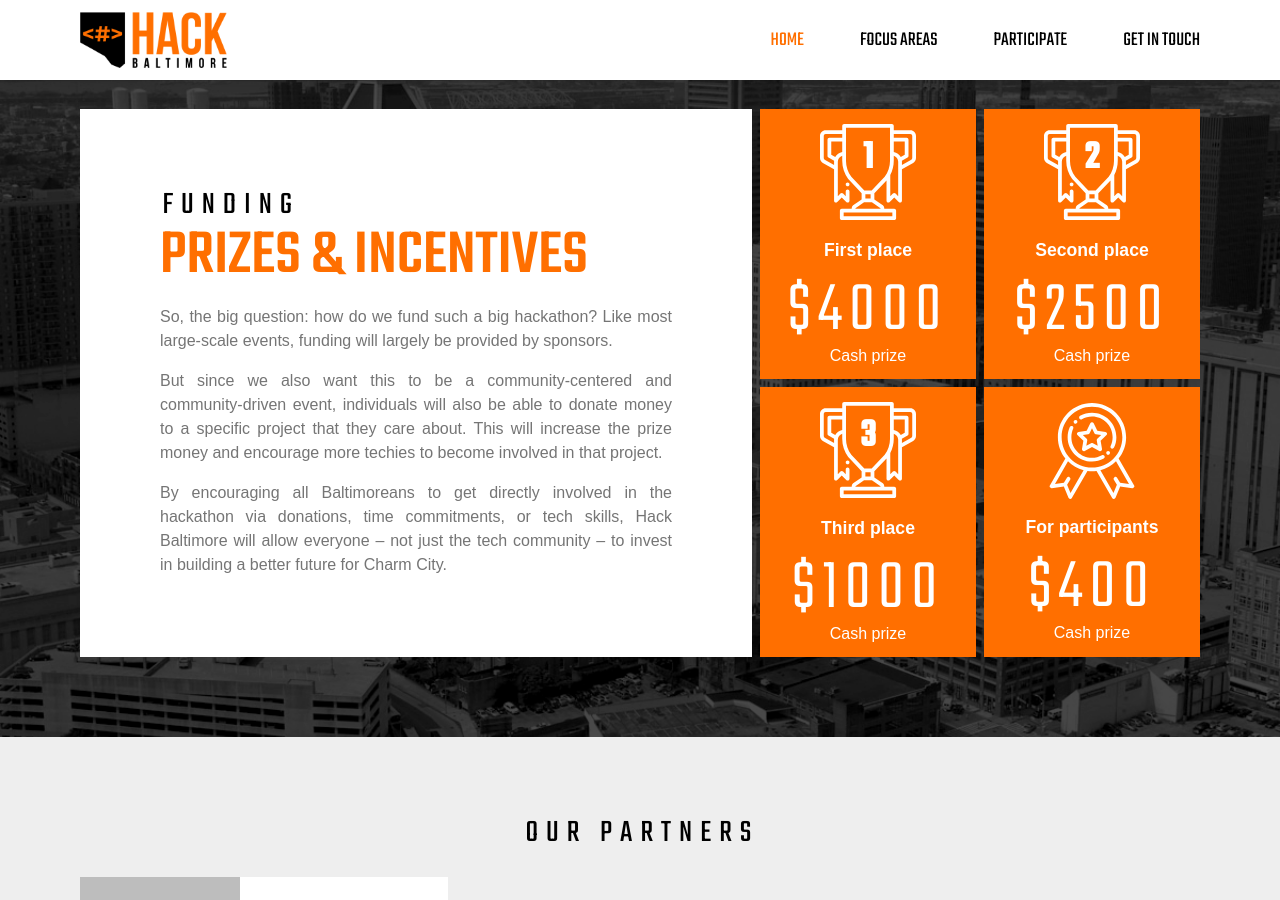
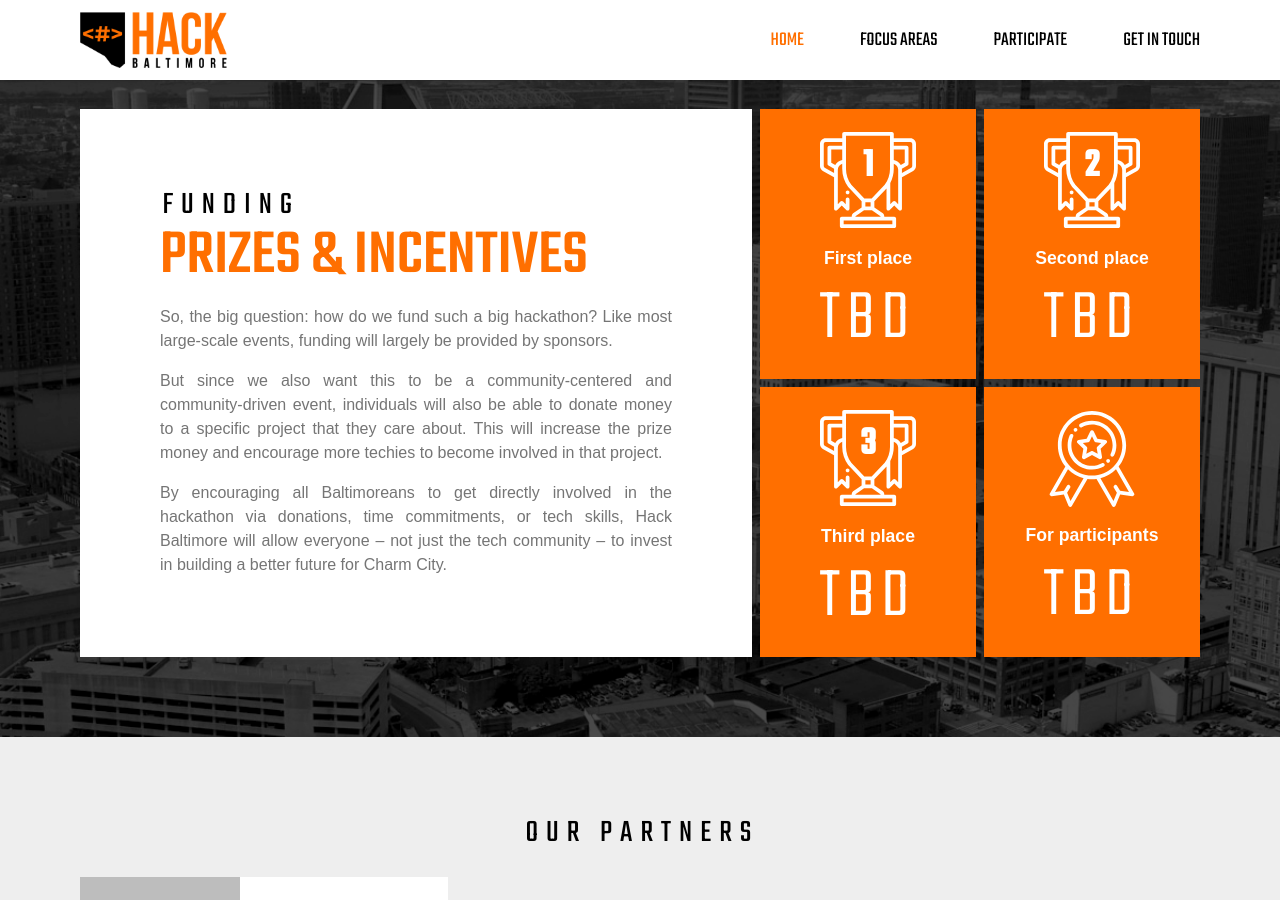
Before and after one commit to BaltimoreCity/HackBaltimore, a Jekyll site: the page built from participate.html, in a window 1280 px wide and 900 px high, scrolled down 915 px. Built offline with Jekyll 4.4.1, drawn with Linux system fonts in a browser that asks for light colours; nearby versions of some CDN libraries; some web fonts are replaced; comment, search, counter and statistics services are not loaded.

Commit message:
Fixed prize amounts to tbd

```diff
--- a/participate.html
+++ b/participate.html
@@ -90,8 +90,8 @@ title: Participate
           <div class="participate-funding__info_number">1</div>
         </div>
         <h4 class="participate-funding__info_h4">First place</h4>
-        <h5 class="participate-funding__info_h5">$4000</h5>
-        <p class="participate-funding__info_p">Cash prize</p>
+        <h5 class="participate-funding__info_h5">TBD</h5>
+        <!-- <p class="participate-funding__info_p">Cash prize</p> -->
       </li>
       <li class="participate-funding__info_item">
         <div class="participate-funding__info_image">
@@ -101,8 +101,8 @@ title: Participate
           <div class="participate-funding__info_number">2</div>
         </div>
         <h4 class="participate-funding__info_h4">Second place</h4>
-        <h5 class="participate-funding__info_h5">$2500</h5>
-        <p class="participate-funding__info_p">Cash prize</p>
+        <h5 class="participate-funding__info_h5">TBD</h5>
+        <!-- <p class="participate-funding__info_p">Cash prize</p> -->
       </li>
       <li class="participate-funding__info_item">
         <div class="participate-funding__info_image">
@@ -112,16 +112,16 @@ title: Participate
           <div class="participate-funding__info_number">3</div>
         </div>
         <h4 class="participate-funding__info_h4">Third place</h4>
-        <h5 class="participate-funding__info_h5">$1000</h5>
-        <p class="participate-funding__info_p">Cash prize</p>
+        <h5 class="participate-funding__info_h5">TBD</h5>
+        <!-- <p class="participate-funding__info_p">Cash prize</p> -->
       </li>
       <li class="participate-funding__info_item">
         <svg class="participate-funding__info_icon">
           <use xlink:href="icons/icons.svg#funding-prize02" />
         </svg>
         <h4 class="participate-funding__info_h4">For participants</h4>
-        <h5 class="participate-funding__info_h5">$400</h5>
-        <p class="participate-funding__info_p">Cash prize</p>
+        <h5 class="participate-funding__info_h5">TBD</h5>
+        <!-- <p class="participate-funding__info_p">Cash prize</p> -->
       </li>
     </ul>
   </div>
```
